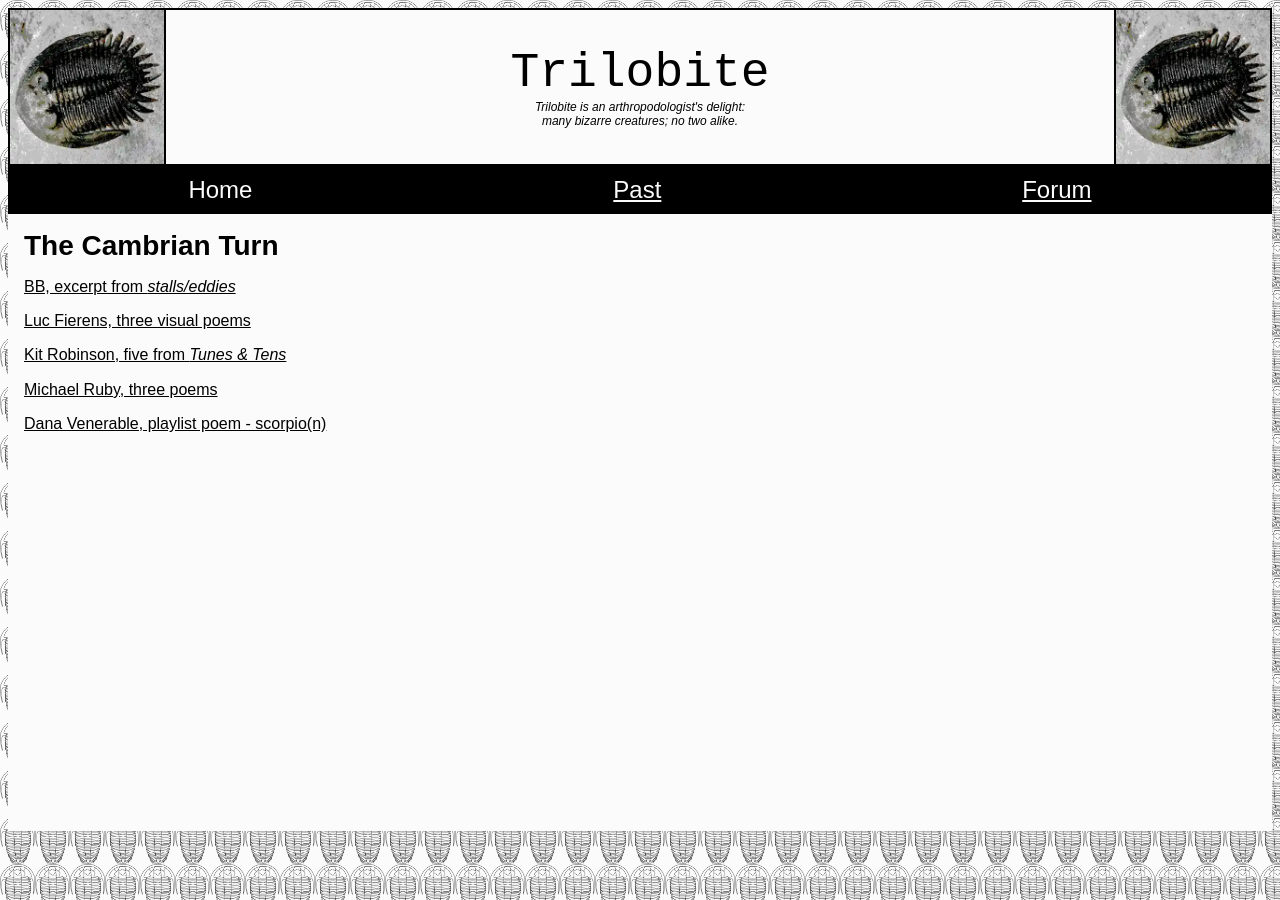
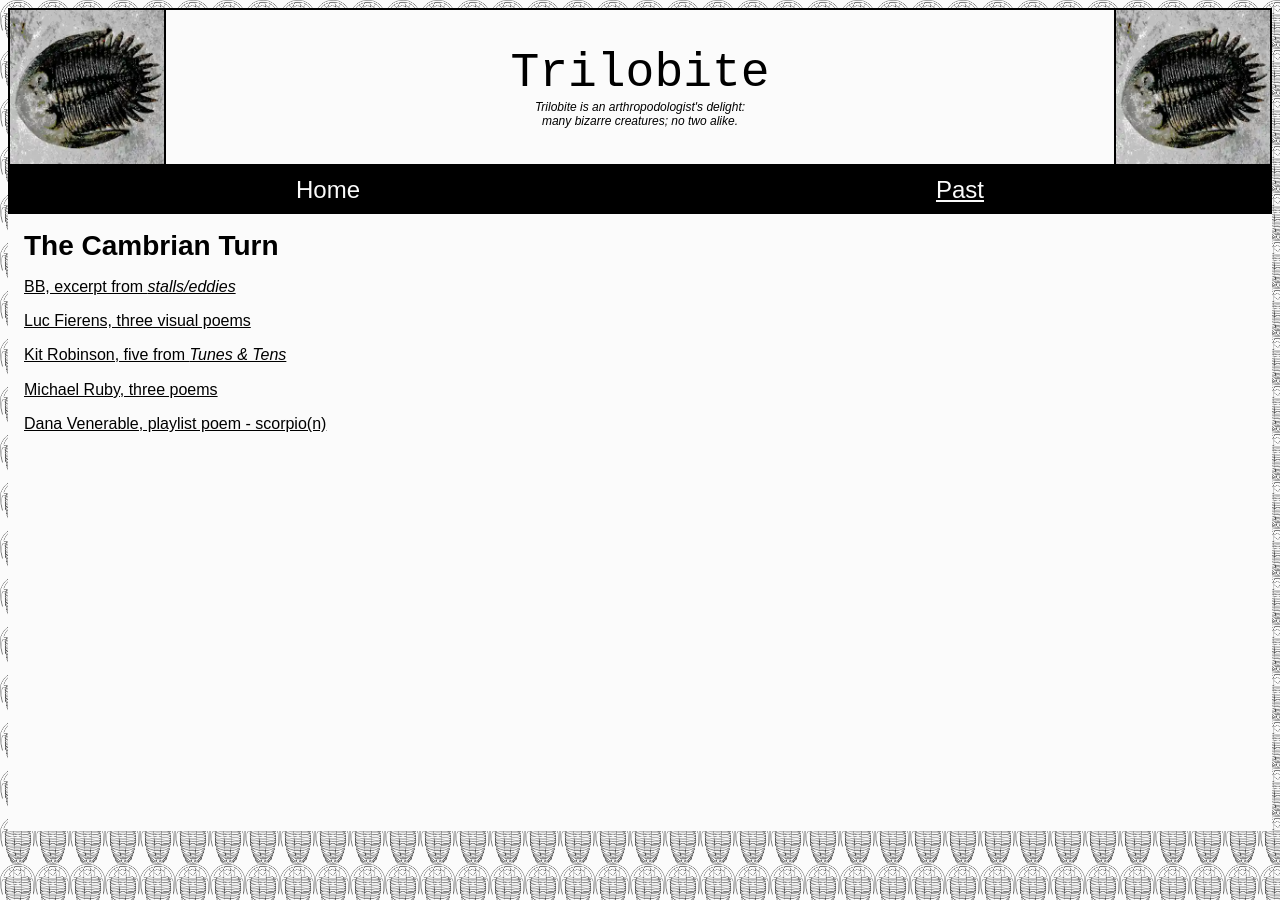
Before and after one commit to trilobite-poetry/trilobite-poetry.github.io, a Jekyll site: the page built from index.md, in a window 1280 px wide. Built offline with Jekyll 4.4.1, drawn with Linux system fonts in a browser that asks for light colours.

Commit message:
Remove forum link (for now)

```diff
--- a/_data/navigation.yml
+++ b/_data/navigation.yml
@@ -2,5 +2,3 @@
   link: /
 - name: Past
   link: /past.html
-- name: Forum
-  link: 'https://forum.trilobite.bond'
```
